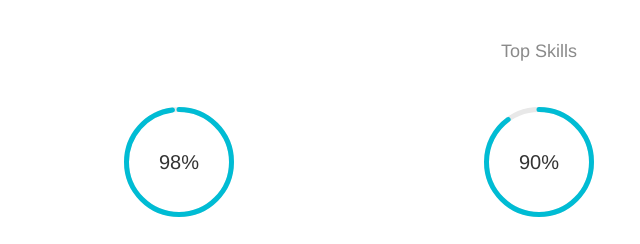
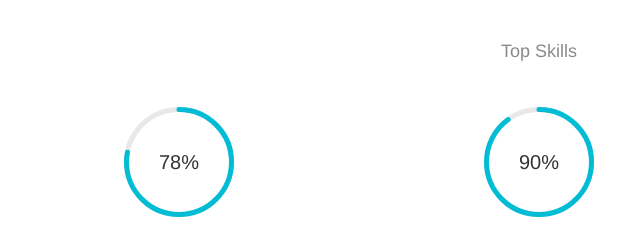
Before and after one commit to shootermv/moshe-vilner, a website with bundled scripts: page index.html in a window 1280 px wide. Shown: the part 2010-2254 px from the top of the page, 101-741 px from the left. Built offline with nearby package versions, Linux system fonts and the light colour scheme; files whose address does not match are found by name.

Commit message:
fix nodejs percents

```diff
--- a/index.html
+++ b/index.html
@@ -243,7 +243,7 @@
                     <div class="item col-xs-12 col-sm-4">
                         <div class="item-inner">
                             <div class="chart-easy-pie text-center">
-                                <div class="chart-theme-1 chart" data-percent="98"><span>98</span>%</div>
+                                <div class="chart-theme-1 chart" data-percent="78"><span>78</span>%</div>
                             </div>
                             <h4 class="skill-name">NodeJS</h4>
                             <div class="level">Expert, 4 years</div>
```
